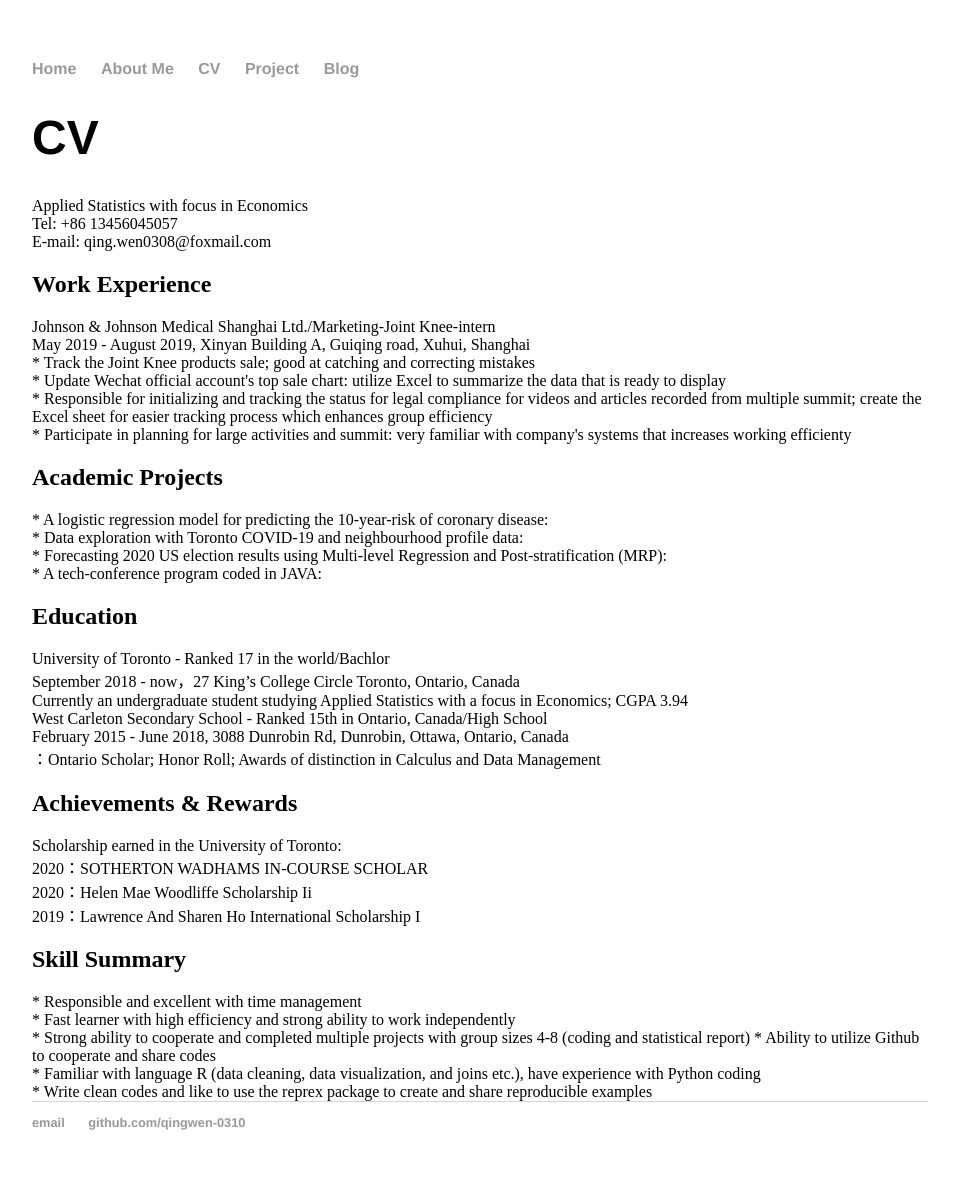
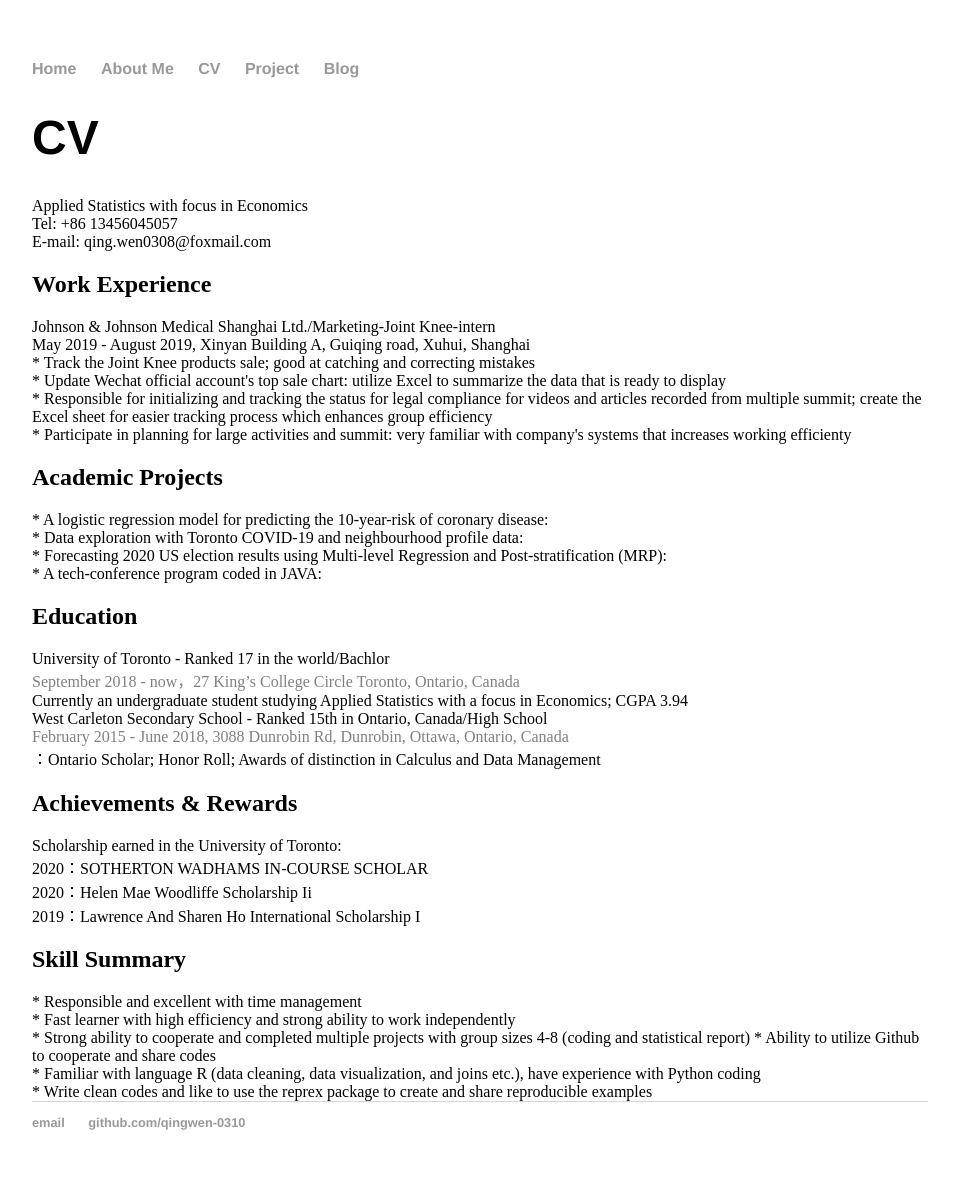
Before and after one commit to QingWen-0310/QingWen-0310.github.io, a Jekyll site: the page built from cv/index.html, in a window 1280 px wide. Shown: the whole page, without its empty margins (160-1119 px from the left). Built offline with Jekyll 4.4.1, drawn with Linux system fonts in a browser that asks for light colours; Markdown is read by kramdown in place of the engine named in the settings.

Commit message:
Update index.html

```diff
--- a/cv/index.html
+++ b/cv/index.html
@@ -26,15 +26,15 @@
 <span>
 <h2><b>Education</b></h2>
 University of Toronto - Ranked 17 in the world/Bachlor <br>
-September 2018 - now，27 King’s College Circle Toronto, Ontario, Canada <br>
+<font size="3" color="grey">September 2018 - now，27 King’s College Circle Toronto, Ontario, Canada </font><br>
 Currently an undergraduate student studying Applied Statistics with a focus in Economics; CGPA 3.94 <br>
 West Carleton Secondary School - Ranked 15th in Ontario, Canada/High School <br>
-February 2015 - June 2018, 3088 Dunrobin Rd, Dunrobin, Ottawa, Ontario, Canada <br>
+<font size="3" color="grey">February 2015 - June 2018, 3088 Dunrobin Rd, Dunrobin, Ottawa, Ontario, Canada </font><br>
 ：Ontario Scholar; Honor Roll; Awards of distinction in Calculus and Data Management <br>
 
 <span>
 <h2><b>Achievements & Rewards</b></h2>
-Scholarship earned in the University of Toronto: <br>
+<font size = "3" "color="grey">Scholarship earned in the University of Toronto: <br>
 2020：SOTHERTON WADHAMS IN-COURSE SCHOLAR<br>
 2020：Helen Mae Woodliffe Scholarship Ii<br>
 2019：Lawrence And Sharen Ho International Scholarship I<br>
```
